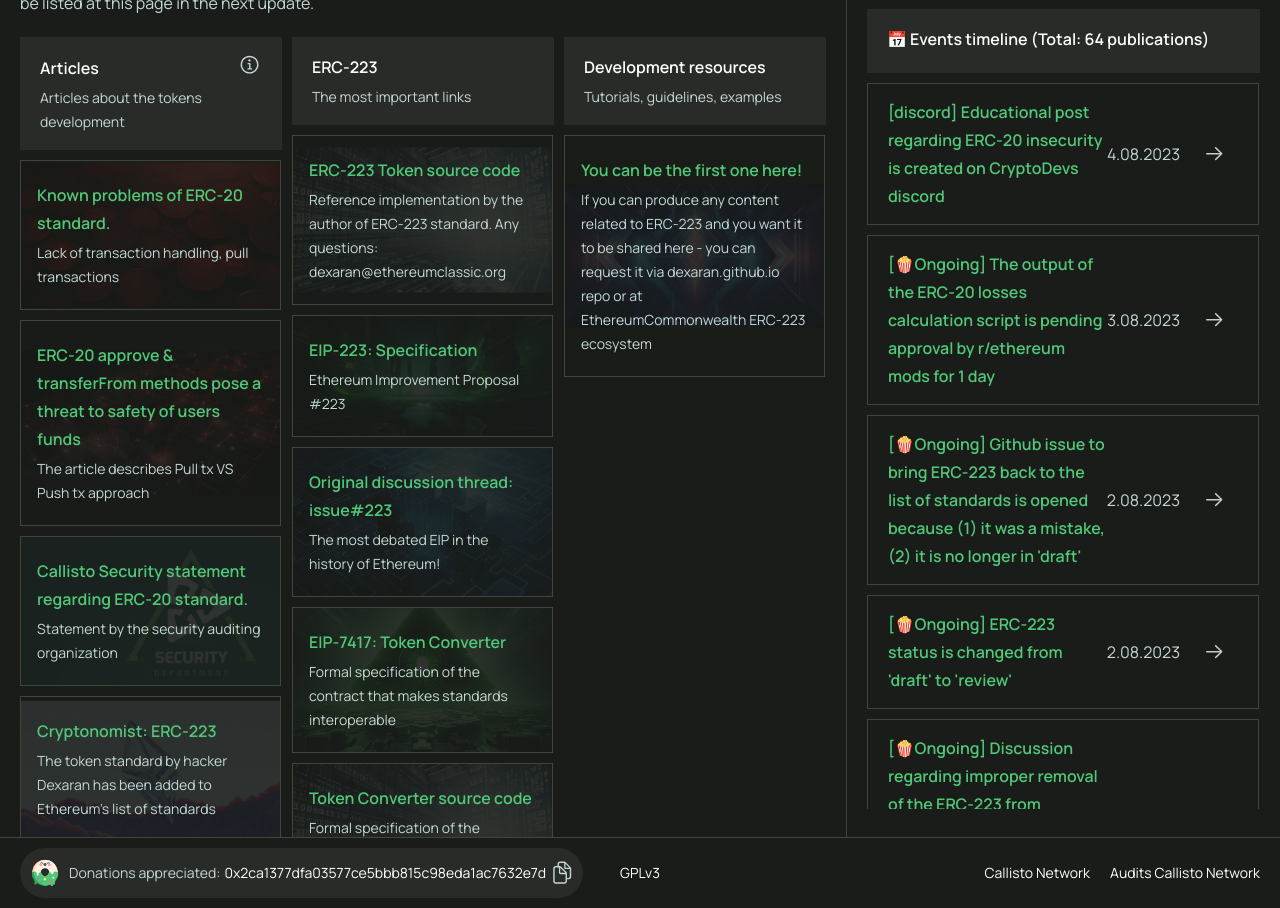
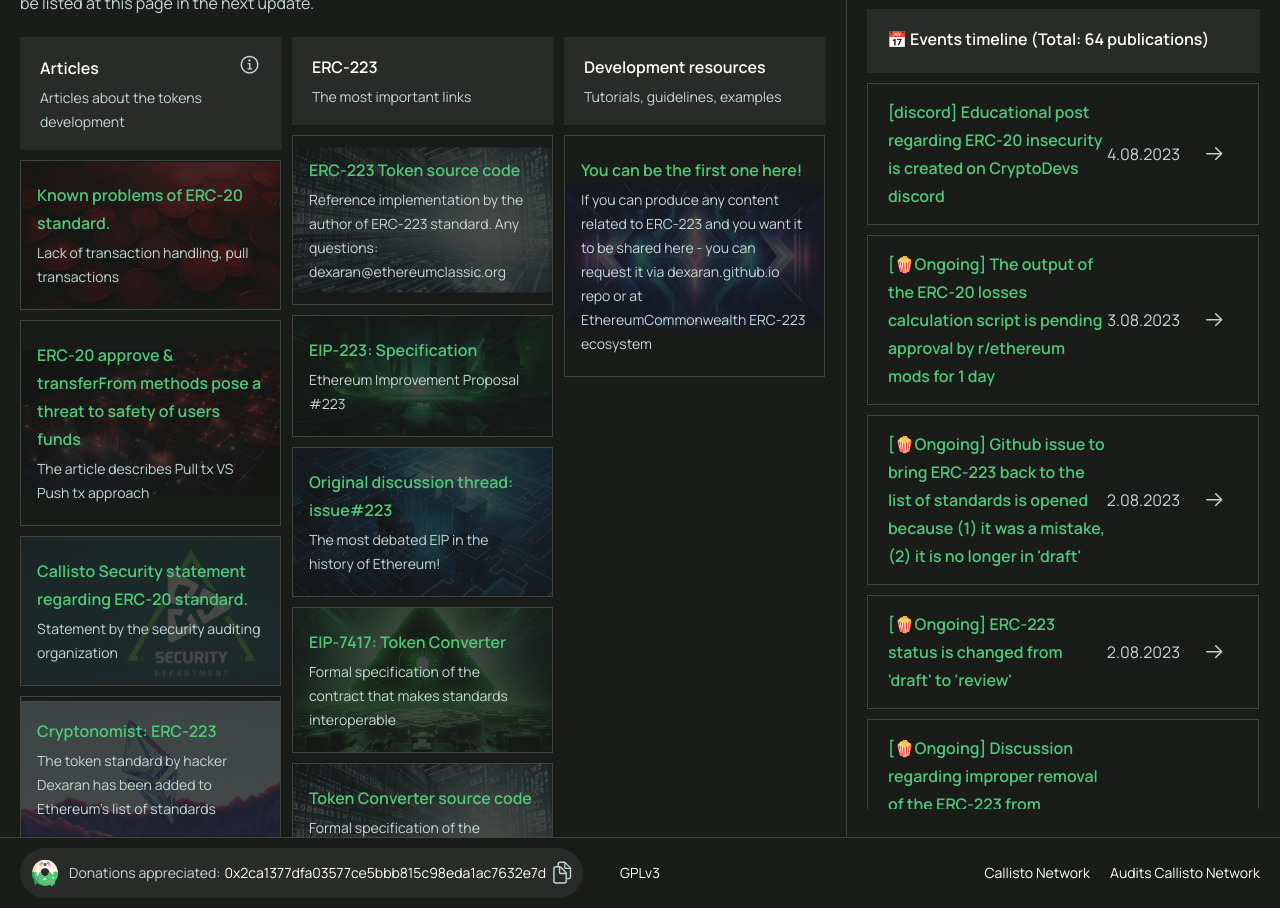
Before and after one commit to Dexaran/dexaran.github.io, a Next.js app in the folder erc223-page-sources/: page / in a window 1280 px wide. Shown: the part 660-1568 px from the top of the page. Built offline with nearby package versions, Linux system fonts and the light colour scheme.

Commit message:
Update Article.module.scss

```diff
--- a/erc223-page-sources/src/components/Article/Article.module.scss
+++ b/erc223-page-sources/src/components/Article/Article.module.scss
@@ -2,7 +2,7 @@
 @use "src/styles/media";
 @import "src/styles/keyframes";
 
-$image-overlay-opacity: 0.9;
+$image-overlay-opacity: 0.8;
 
 .link {
   display: flex;
```
